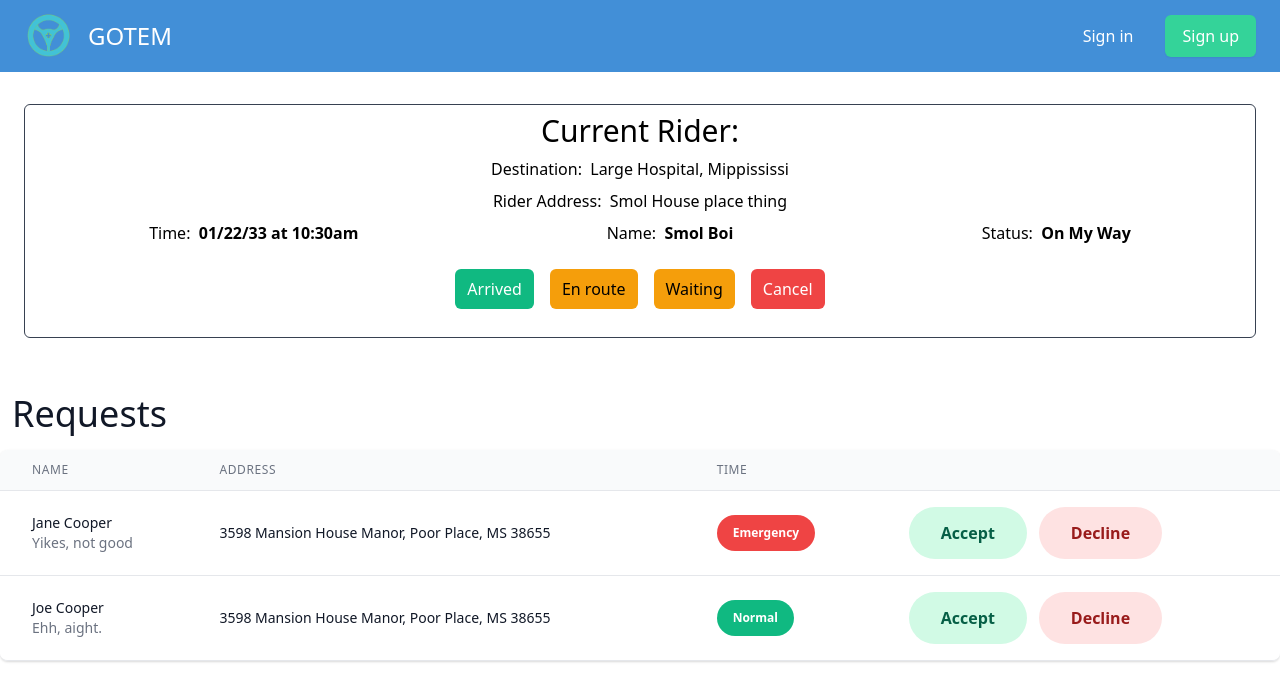
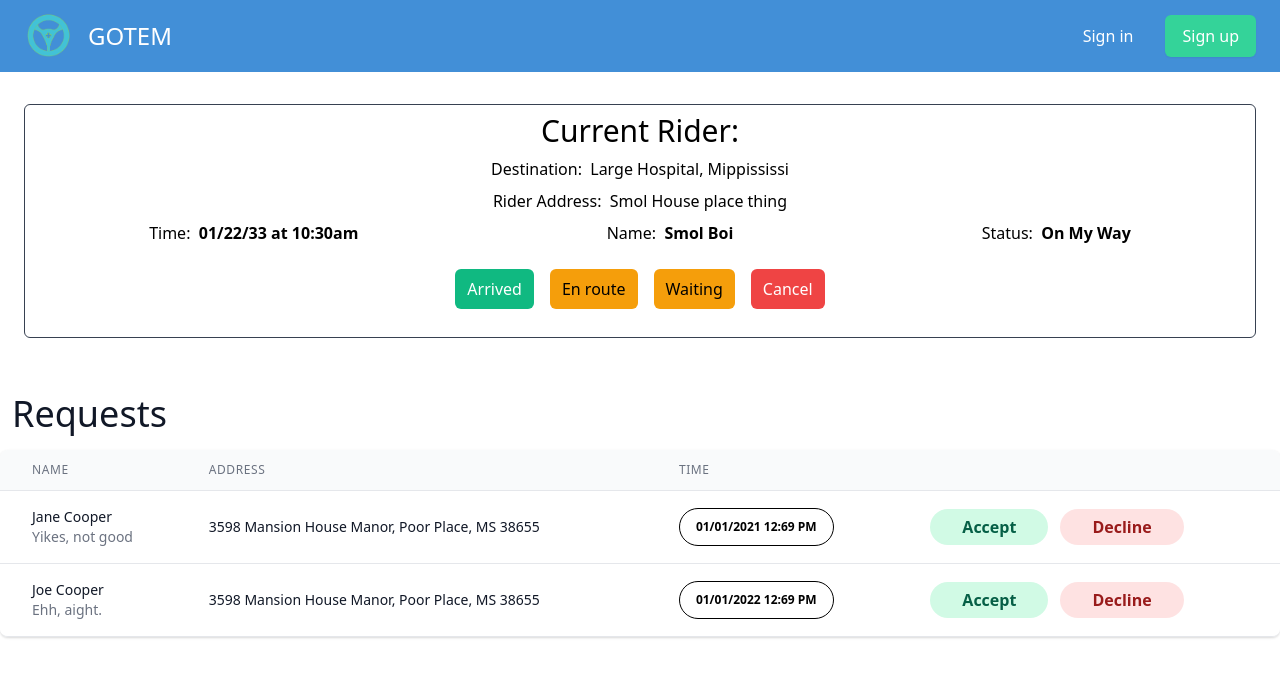
Before and after one commit to soumildatta/gotem, a React (Create React App) app: page /requests in a window 1280 px wide. Shown: the top 700 px of the page. Built offline with nearby package versions, Linux system fonts and the light colour scheme.

Commit message:
Changed accept and decline button size. Switched Status to Time and added border to it

```diff
--- a/src/pages/requests/RequestCards.jsx
+++ b/src/pages/requests/RequestCards.jsx
@@ -17,21 +17,15 @@ const RequestCards = ({ data }) => {
       <td className="px-6 py-4 whitespace-nowrap">
         {/* these are the same span, prolly better if we make things like this reusable considering we don't know what we'll be building in the future */}
         {/* also, best practice is to break this logic out into a function above and pass data.status as a param returning the correct span */}
-        {data.status === "Emergency" ? (
-          <span className="px-4 py-2 inline-flex text-xs leading-5 font-semibold rounded-full bg-red-500 text-white">
-            {data.status}
-          </span>
-        ) : (
-          <span className="px-4 py-2 inline-flex text-xs leading-5 font-semibold rounded-full bg-green-500 text-white">
-            {data.status}
-          </span>
-        )}
+        <span className="px-4 py-2 inline-flex text-xs leading-5 font-semibold rounded-full border border-black text-black">
+          {data.time}
+        </span>
       </td>
       <td className="px-6 py-4 whitespace-nowrap">
-        <button className="px-8 py-4 inline-flex text-s leading-5 font-semibold rounded-full bg-green-100 hover:bg-green-200 text-green-800 mr-3">
+        <button className="px-8 py-2 inline-flex text-s leading-5 font-semibold rounded-full bg-green-100 hover:bg-green-200 text-green-800 mr-3">
           Accept
         </button>
-        <button className="px-8 py-4 inline-flex text-s leading-5 font-semibold rounded-full bg-red-100 hover:bg-red-200 text-red-800">
+        <button className="px-8 py-2 inline-flex text-s leading-5 font-semibold rounded-full bg-red-100 hover:bg-red-200 text-red-800">
           Decline
         </button>
       </td>
--- a/src/pages/requests/Requests.jsx
+++ b/src/pages/requests/Requests.jsx
@@ -12,14 +12,14 @@ const Requests = () => {
         name: "Jane Cooper",
         info: "Yikes, not good",
         address: "3598 Mansion House Manor, Poor Place, MS 38655",
-        status: "Emergency",
+        time: "01/01/2021 12:69 PM",
       },
       {
         id: 2,
         name: "Joe Cooper",
         info: "Ehh, aight.",
         address: "3598 Mansion House Manor, Poor Place, MS 38655",
-        status: "Normal",
+        time: "01/01/2022 12:69 PM",
       },
     ];
   }, []);
```
